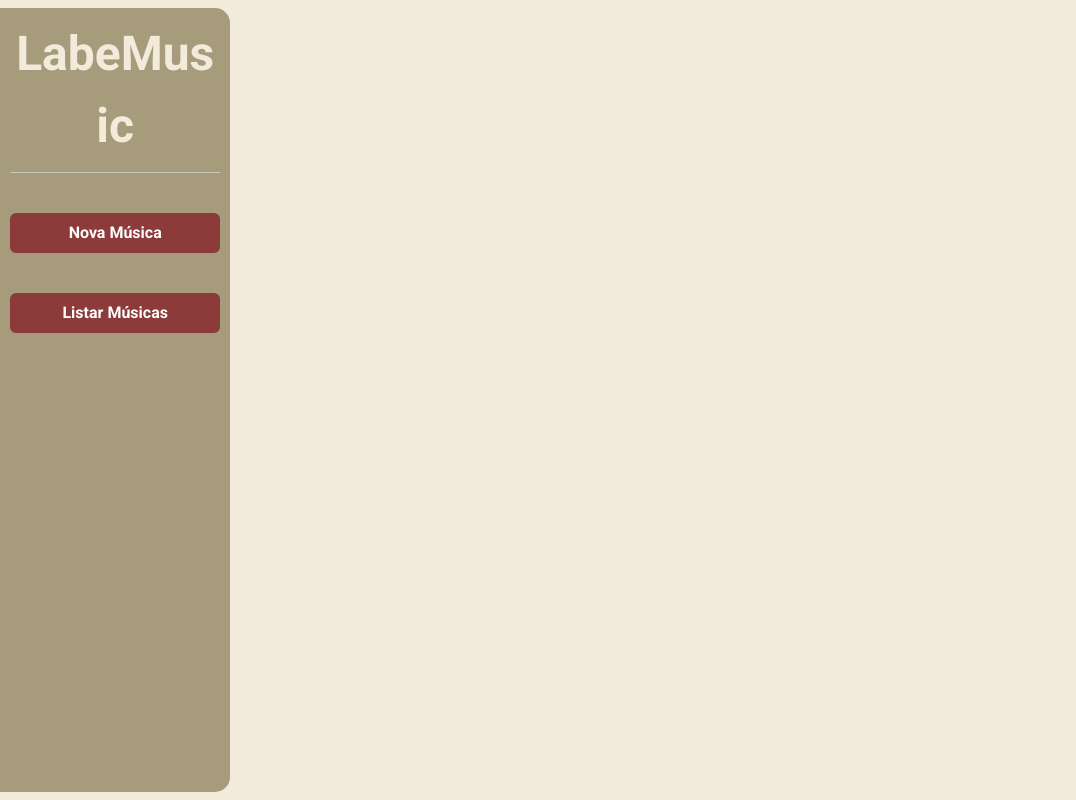
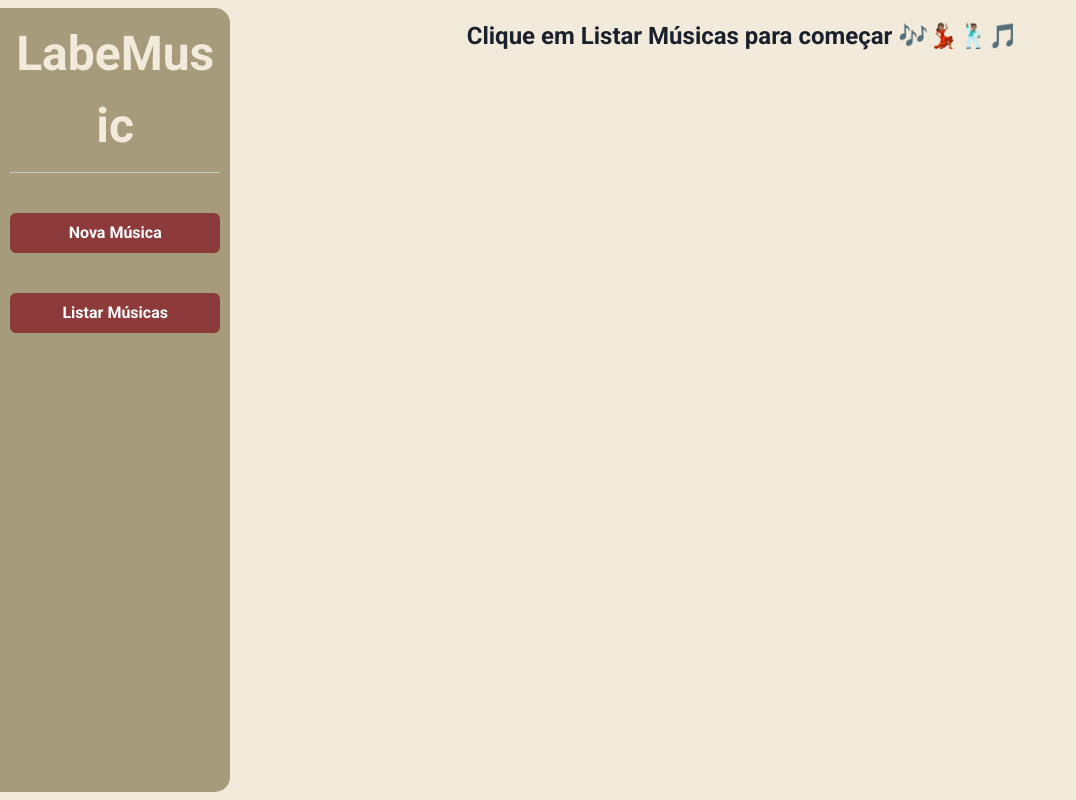
Before and after one commit to fagnerzulin/labemusic-frontend, a React (Create React App) app: page /list-music in a window 1280 px wide. Shown: the whole page, without its empty margins (0-1076 px from the left). Built offline with nearby package versions, Linux system fonts and the light colour scheme; sample sign-in values are in the browser's storage.

Commit message:
Add useProtectedPage hook, Warning text, and modal

```diff
--- a/src/pages/ListMusicPage/ListMusicPage.js
+++ b/src/pages/ListMusicPage/ListMusicPage.js
@@ -5,13 +5,15 @@ import {
   AccordionItem,
   AccordionPanel,
   Box,
-  Button,
   Divider,
   SimpleGrid,
 } from '@chakra-ui/react';
 import React, { useState } from 'react';
+import { useHistory } from 'react-router-dom';
 import MenuButton from '../../components/MenuButton/MenuButton';
+import MoreMusicDetails from '../../components/MoreMusicDetails/MoreMusicDetails';
 import palette from '../../constants/paletteColor';
+import useProtectedPage from '../../hooks/useProtectedPage';
 import getAllMusic from '../../services/getAllMusics';
 
 import {
@@ -19,10 +21,13 @@ import {
   MainContainerList,
   MenuContainer,
   Title,
+  Warning,
 } from './listMusicPage.styled';
 
 export default function ListMusicPage() {
   const [musics, setMusics] = useState([]);
+  const history = useHistory();
+  useProtectedPage(history);
 
   const handleClick = async () => {
     const result = await getAllMusic();
@@ -43,6 +48,9 @@ export default function ListMusicPage() {
         <MenuButton click={handleClick}>Listar Músicas</MenuButton>
       </MenuContainer>
       <ListContainer>
+        {musics.length === 0 && (
+          <Warning>Clique em Listar Músicas para começar 🎶💃🏽🕺🏽🎵</Warning>
+        )}
         <SimpleGrid
           style={{ margin: '20px auto' }}
           columns={[1, 1, 1, 2]}
@@ -67,10 +75,7 @@ export default function ListMusicPage() {
                     alignItems="center"
                     pb={4}
                   >
-                    Autor: {music.author}{' '}
-                    <Button colorScheme="blackAlpha" size="sm">
-                      Saiba mais
-                    </Button>
+                    Autor: {music.author} <MoreMusicDetails id={music.id} />
                   </AccordionPanel>
                 </AccordionItem>
               </Accordion>
```
